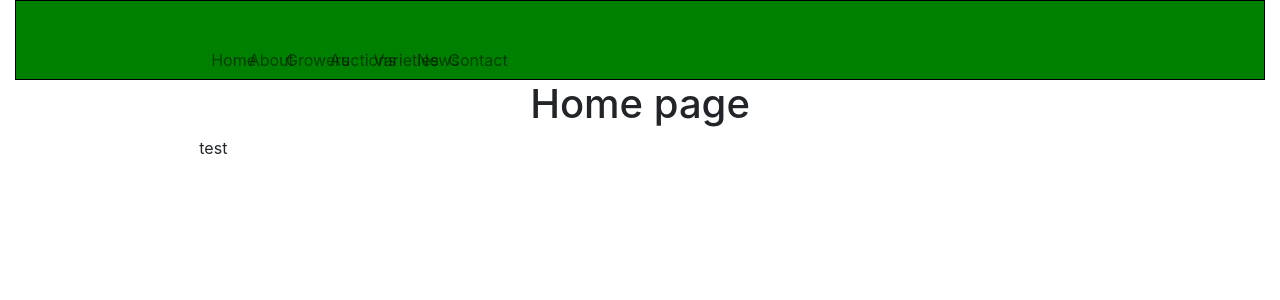
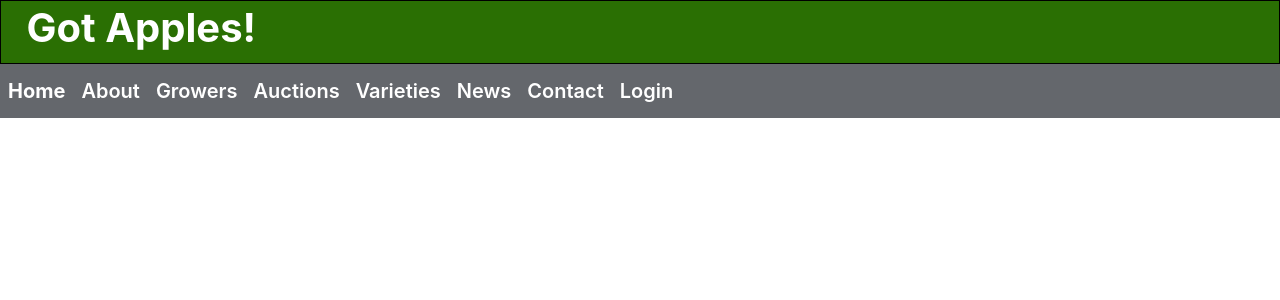
Before and after one commit to CallumMcFadgen/Got-Apples, a React (Create React App) app: page / in a window 1280 px wide. Shown: the top 300 px of the page. Built offline with nearby package versions, Linux system fonts and the light colour scheme.

Commit message:
navbar working

```diff
--- a/src/App.css
+++ b/src/App.css
@@ -21,5 +21,7 @@ nav{
 }
 
 .container {
-  max-width: 100%;
+  padding: 0% !important;
+  width: 100% !important;
+  max-width: 1920px !important;
 }
--- a/src/App.js
+++ b/src/App.js
@@ -5,7 +5,6 @@ import { Container} from 'reactstrap';
 
 // lOCAL DEPENDENCES
 import './App.css';
-import Navbar from './components/navbar/navbar';
 import HomePage from './pages/home/home';
 import AboutPage from './pages/about/about';
 import GrowersPage from './pages/growers/growers';
@@ -29,7 +28,6 @@ class App extends Component {
       <Container>
       <Router>
         <div className="App">
-          <Navbar />
           <div>
             <Switch>
               <Route name="home" exact path="/" component={HomePage} />
--- a/src/pages/home/home.css
+++ b/src/pages/home/home.css
@@ -0,0 +1,58 @@
+/* HEADER STYLING  ******************************************/
+
+/* overall styling for the page header */
+.header_style {
+    display: flex;
+    align-items: center;
+    background: #2A6F03;
+    border: thin, black, solid;
+    min-height: 8vh;
+}
+
+/* styling for the header logo */
+.header_logo_style {
+    font-size: 250%;
+    font-weight: bold;
+    color: white;
+    display: flex;
+    justify-content: space-around;
+    float: left;
+    margin-left:2%;
+}
+
+/* NAV BAR ***************************************************/
+
+/* overall styling for the navbar */
+.nav_style {
+    background: #64676C;
+    align-items: center;
+    min-height: 6.8vh;
+}
+
+/* styling for individual nav buttons */
+.nav_button_style {
+    padding-top: 1.5vh;
+    padding-bottom: 1.5vh;
+    padding-left: 1vh;
+    padding-right: 1vh;
+    color: white;
+    background: #64676C;
+    font-size: 2.5vh;
+    font-weight: 600;
+    float: left;
+    cursor: pointer;
+   }
+
+/* highlighting for the current pages button */
+.current_nav_button_style {
+    padding-top: 1.5vh;
+    padding-bottom: 1.5vh;
+    padding-left: 1vh;
+    padding-right: 1vh;
+    color: white;
+    background: #64676C;
+    font-size: 2.5vh;
+    font-weight: 750;
+    float: left;
+    cursor: pointer;
+   }
--- a/src/pages/home/home.js
+++ b/src/pages/home/home.js
@@ -1,23 +1,37 @@
 import React, { Component } from 'react';
+import { Link } from 'react-router-dom';
+import { Row, Col, button } from 'reactstrap';
 import './../../App.css';
-import { Row, Col } from 'reactstrap';
+import './../../pages/home/home.css';
+
 
 class HomePage extends Component {
   render() {
     return (
-      <div>
+      <React.Fragment>
+
+        {/* LOGO/TITLE */}
+        <header className="header_style">
+          <h1 className="header_logo_style">Got Apples!</h1>
+        </header>
+
+        {/* NAVIGATION BAR */}
+        <div className="nav_style">
+          <Link to="/"><div className="current_nav_button_style">Home</div></Link>
+          <Link to="about"><div className="nav_button_style">About</div></Link>
+          <Link to="growers"><div className="nav_button_style">Growers</div></Link>
+          <Link to="auctions"><div className="nav_button_style">Auctions</div></Link>
+          <Link to="varieties"><div className="nav_button_style">Varieties</div></Link>
+          <Link to="news"><div className="nav_button_style">News</div></Link>
+          <Link to="contact"><div className="nav_button_style">Contact</div></Link>
+          <Link to="login"><div className="nav_button_style">Login</div></Link>
+        </div>
 
 
-        <h1>Home page</h1>
 
 
-      <Row>
-      <Col xs="12" sm="12" md="12" lg="4" xl="4" className="image-col-portrait">
-test
-      </Col>
-      </Row>
-      </div>
 
+        </React.Fragment>
     );
   };
 };
```
